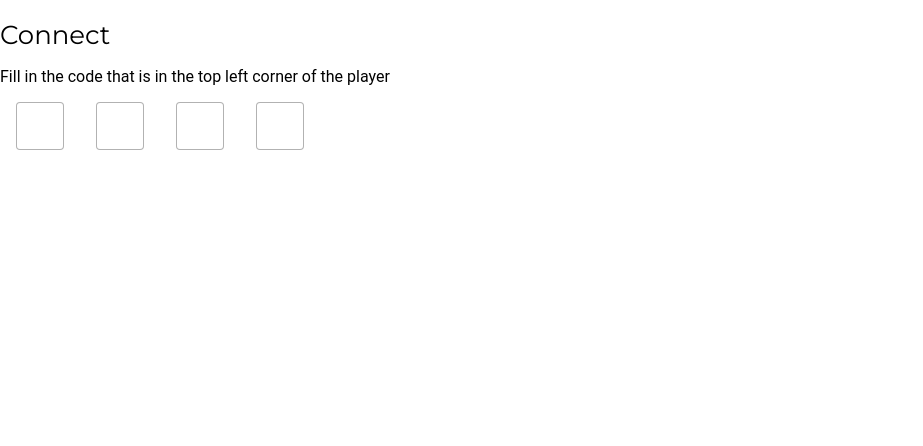
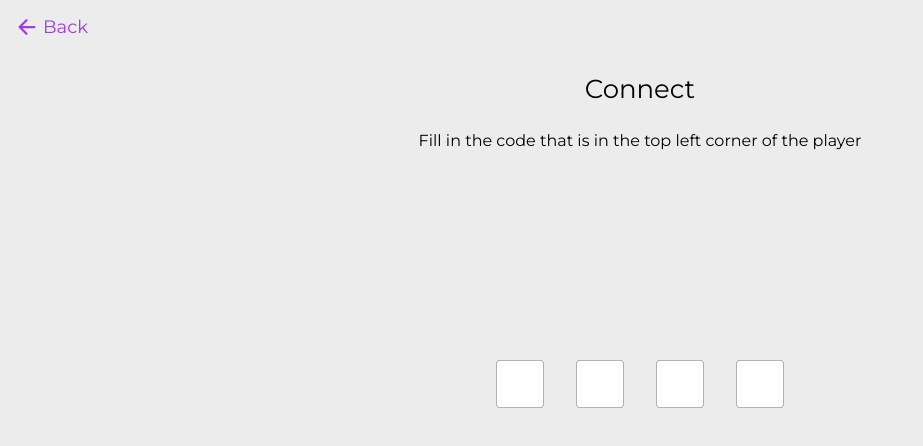
Before and after one commit to KokopelliMusic/kokopelli, a React (Create React App) app: page /joinsession in a window 1280 px wide. Shown: the top 446 px of the page, without its empty margins (0-923 px from the left). Built offline with nearby package versions, Linux system fonts and the light colour scheme; no server answers; sample sign-in values are in the browser's storage; what @react-firebase/auth would draw is missing.

Commit message:
💄 Add JoinSession css

```diff
--- a/src/pages/session/JoinSession.tsx
+++ b/src/pages/session/JoinSession.tsx
@@ -1,11 +1,12 @@
-import { IonContent, IonPage } from '@ionic/react'
+import { IonContent, IonIcon, IonPage } from '@ionic/react'
+import { arrowBack } from 'ionicons/icons'
 import { useContext, useEffect, useRef, useState } from 'react'
 import { webplayerUri, backend } from '../../config.json'
 import { AuthContext } from '../../context/FirebaseAuthContext'
 import { checkSessionCode, getPlaylistFromSession } from '../../storage/playlist'
 import { setSession } from '../../storage/user'
 import { redirect } from '../../util'
-
+import './StartSession.css'
 
 const JoinSession = () => {
 
@@ -53,6 +54,15 @@ const JoinSession = () => {
 
   return <IonPage>
     <IonContent>
+      <div className="fullscreen background">
+        <div className="header">
+          <a href={'/home'} className="back">
+            <IonIcon icon={arrowBack} className="back-icon"/>
+            <span>Back</span>
+          </a>
+        </div>
+        <div id="connect" className="text-center">
+
           <h1>Connect</h1>
           <p>Fill in the code that is in the top left corner of the player</p>
 
@@ -65,6 +75,8 @@ const JoinSession = () => {
               <OTPInputField name="3" value={otp3} setValue={setOtp3} inputFocus={inputFocus}/>
               <OTPInputField name="4" value={otp4} setValue={setOtp4} inputFocus={inputFocus}/>
             </form>
+          </div>
+        </div>
       </div>
     </IonContent>
   </IonPage>
--- a/src/pages/session/StartSession.css
+++ b/src/pages/session/StartSession.css
@@ -42,6 +42,7 @@
   grid-template-rows: 1fr 1fr 3fr 1fr;
 }
 
+
 #link {
   color: var(--ion-color-primary);
 }
--- a/src/theme/global.css
+++ b/src/theme/global.css
@@ -70,6 +70,10 @@ a {
 .fullscreen {
     width: 100vw;
     height: 100vh;
+}
+
+.fill {
+    height: 100%;
 }
 
 .fullscreen-ns {
@@ -149,3 +153,7 @@ a {
 .uppercase {
     text-transform: uppercase;
 }
+
+.overflow-hidden {
+    overflow: hidden;
+}
```
Lines whose indentation alone changed are shown as unchanged.
